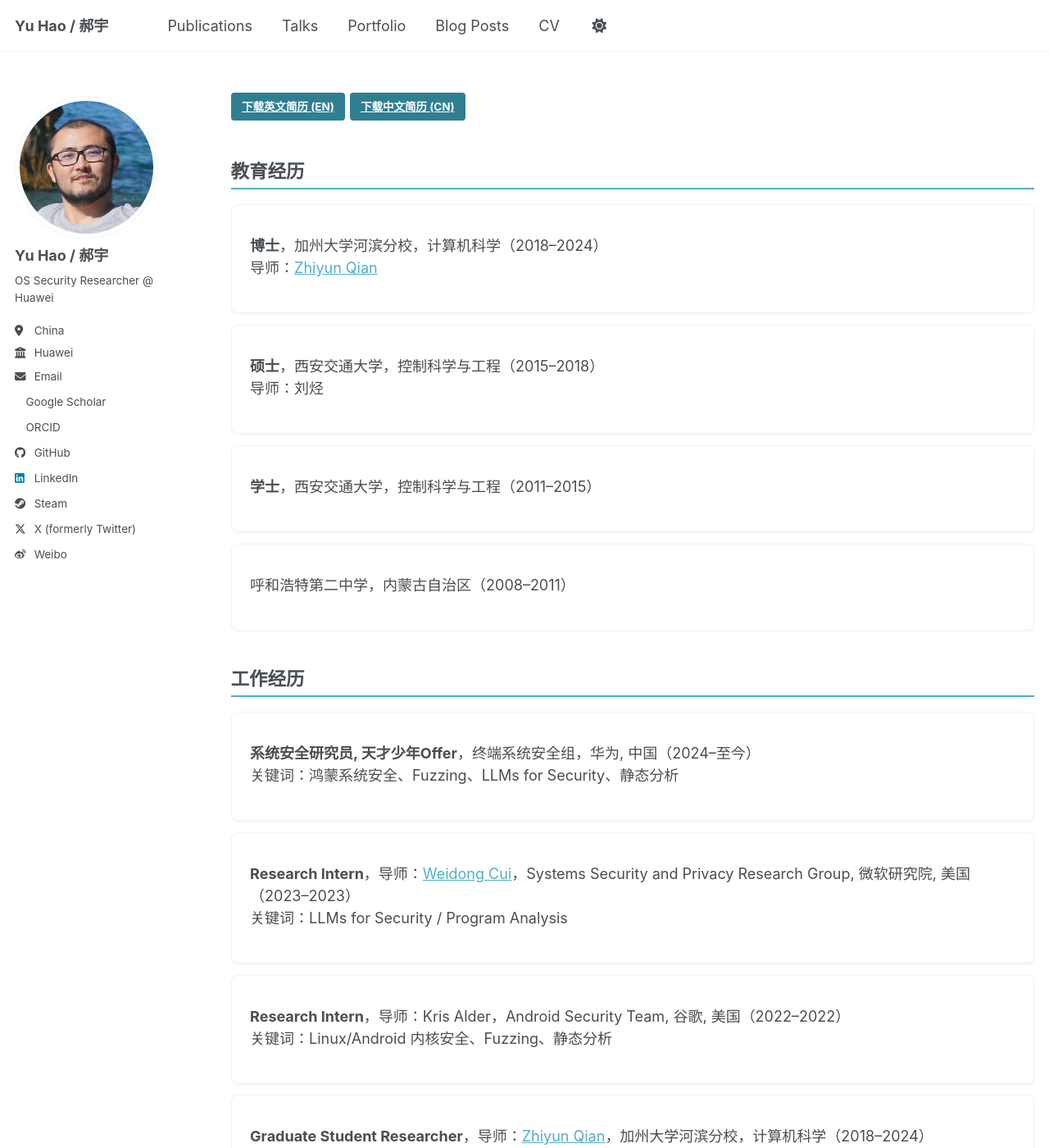
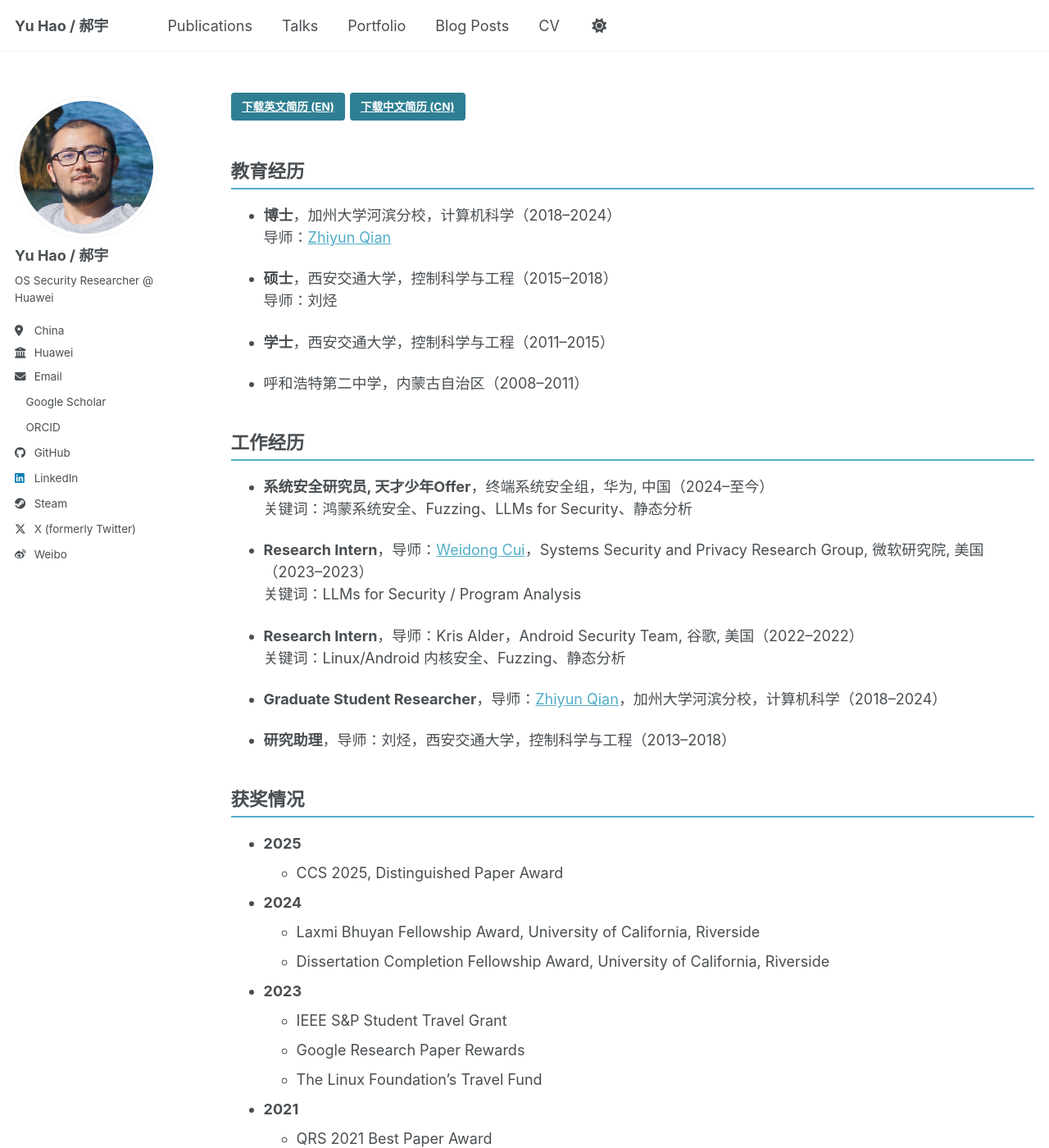
Before and after one commit to ZHYfeng/ZHYfeng.github.io, a Jekyll site: the page built from _pages/cv-cn.md, in a window 1280 px wide and 1400 px high. Shown: the whole window at 82% size. Built offline with Jekyll 4.4.1, drawn with Linux system fonts in a browser that asks for light colours; a script bundle is joined from its source files by our own code; library files that are not in the unit come from our copies.

Commit message:
Remove card styling from CV, keep only Publications cards

```diff
--- a/_includes/head/custom.html
+++ b/_includes/head/custom.html
@@ -22,44 +22,6 @@
     padding-bottom: 0.3em;
   }
 
-  /* CV cards */
-  .cv-card ul {
-    list-style: none;
-    margin-left: 0;
-    padding-left: 0;
-  }
-
-  .cv-card ul>li {
-    background: var(--global-bg-color);
-    border: 1px solid var(--global-border-color);
-    border-radius: 8px;
-    padding: 1em 1.25em;
-    margin-bottom: 0.75em;
-    box-shadow: 0 1px 3px rgba(0, 0, 0, 0.06);
-    transition: box-shadow 0.2s ease;
-  }
-
-  .cv-card ul>li:hover {
-    box-shadow: 0 2px 8px rgba(0, 0, 0, 0.1);
-  }
-
-  .cv-card ul>li ul {
-    margin-top: 0.3em;
-  }
-
-  .cv-card ul>li ul>li {
-    padding: 0.15em 0;
-    margin-bottom: 0;
-    border: none;
-    background: transparent;
-    box-shadow: none;
-    font-size: 0.95em;
-  }
-
-  .cv-card ul>li ul>li:hover {
-    box-shadow: none;
-  }
-
   /* Publication cards */
   .pub-card {
     background: var(--global-bg-color);
--- a/_pages/cv-cn.md
+++ b/_pages/cv-cn.md
@@ -8,8 +8,6 @@ author_profile: true
   <a href="/files/cv.pdf" class="btn btn--primary">下载英文简历 (EN)</a>
   <a href="/files/cv-cn.pdf" class="btn btn--primary">下载中文简历 (CN)</a>
 </div>
-
-<div class="cv-card" markdown="1">
 
 ## 教育经历
 
@@ -92,6 +90,3 @@ author_profile: true
 - **外部审稿人**：S&P 2020, 2021, 2024, 2025. CCS 2024. USENIX Security 2021, 2025. NDSS 2020, 2021, 2025
 
 - **AEC**：EuroSys 2023. ISSTA 2024. ECOOP 2024
-
-
-</div>
--- a/scripts/generate_cv_md.py
+++ b/scripts/generate_cv_md.py
@@ -47,8 +47,6 @@ redirect_from:
   <a href="/files/cv-cn.pdf" class="btn btn--primary">Download CV (CN)</a>
 </div>
 
-<div class="cv-card" markdown="1">
-
 ## Education
 
 {% for edu in education %}
@@ -79,7 +77,6 @@ redirect_from:
 - **{{ role }}**: {{ desc }}
 {% endfor %}
 {% endif %}
-</div>
 """)
 
 CV_TEMPLATE_CN = Template("""---
@@ -92,8 +89,6 @@ author_profile: true
   <a href="/files/cv.pdf" class="btn btn--primary">下载英文简历 (EN)</a>
   <a href="/files/cv-cn.pdf" class="btn btn--primary">下载中文简历 (CN)</a>
 </div>
-
-<div class="cv-card" markdown="1">
 
 ## 教育经历
 
@@ -124,7 +119,6 @@ author_profile: true
 - **{{ role }}**：{{ desc }}
 {% endfor %}
 {% endif %}
-</div>
 """)
 
 
```
Also changed, not shown: _pages/cv.md (+0 -5 lines).
